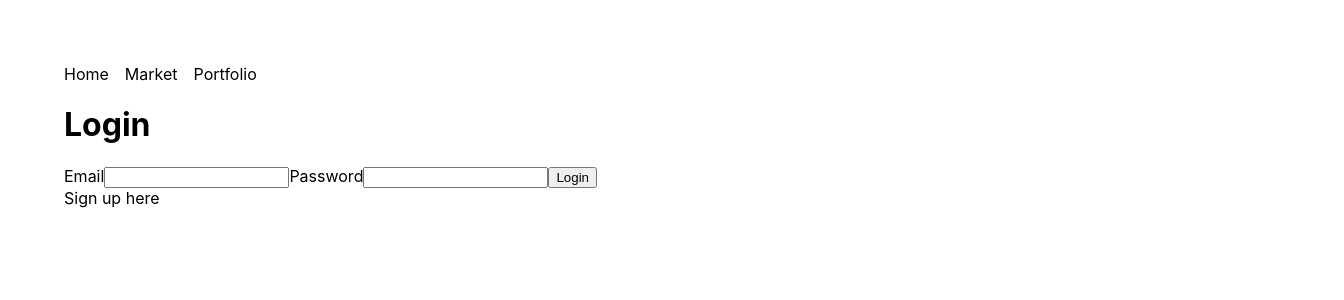
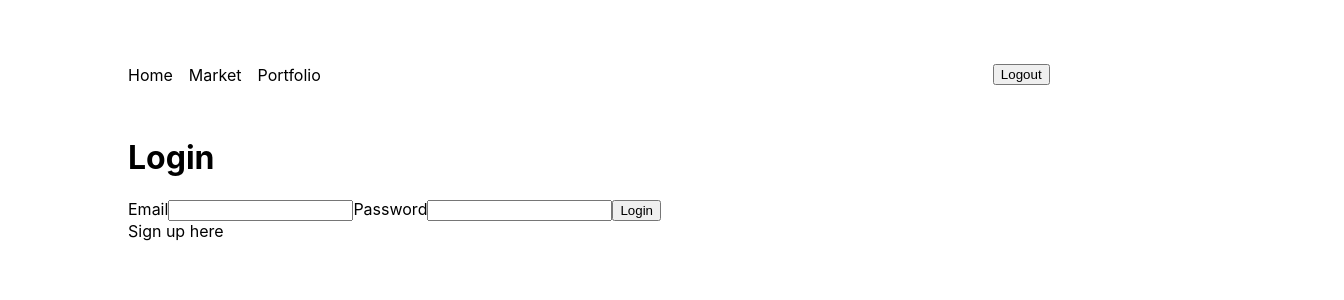
Before and after one commit to bishowX/cryptic, a Next.js app: page /login in a window 1280 px wide. Shown: the top 300 px of the page, 1344 px wide, since content can reach past the window. Built offline with nearby package versions, Linux system fonts and the light colour scheme; no server answers.

Commit message:
added logout button in navbar and changed ui in coin detail page

```diff
--- a/src/components/Navbar.jsx
+++ b/src/components/Navbar.jsx
@@ -1,8 +1,16 @@
 import React from "react";
 import Link from "next/link";
 
+import { useAuth } from "context/AuthContext";
+
 const Navbar = () => {
+  const {
+    logout,
+    state: { user },
+  } = useAuth();
+
   return (
+    <div style={{ paddingBottom: "2rem", width: "80%", display: "flex", justifyContent: "space-between", alignItems: "center" }}>
       <div style={{ display: "flex", gap: "1rem" }}>
         <Link href="/">
           <a>Home</a>
@@ -14,6 +22,8 @@ const Navbar = () => {
           <a>Portfolio</a>
         </Link>
       </div>
+      <button onClick={logout}>Logout</button>
+    </div>
   );
 };
 
--- a/src/constants/index.js
+++ b/src/constants/index.js
@@ -2,6 +2,6 @@ export const API_BASE_URL = "https://rest.coinapi.io";
 export const API_OPTIONS = {
   method: "GET",
   headers: {
-    "X-CoinAPI-Key": "15B7E8A8-7DC4-4814-8220-5E9A4DD1F6DE",
+    "X-CoinAPI-Key": "8C5CF97B-424D-4246-89C8-E698C6740FC8",
   },
 };
--- a/src/pages/coin/[coinId].jsx
+++ b/src/pages/coin/[coinId].jsx
@@ -19,10 +19,10 @@ const CoinDetail = () => {
 
   return (
     <div>
-      Detail of {coinId}
+      <h1> Detail of {coinId}</h1>
       {coin.error && <h3>Error: {coin.error}</h3>}
       {coin.loading && <h3>loading...</h3>}
-      {coin.data?.asset_id && <pre>{JSON.stringify(coin.data)}</pre>}
+      {coin.data?.asset_id && <h2>{JSON.stringify(coin.data)}</h2>}
     </div>
   );
 };
--- a/src/styles/globals.css
+++ b/src/styles/globals.css
@@ -1,6 +1,8 @@
 html,
 body {
-  padding: 2rem;
+  width: 100vw;
+  min-height: 100vh;
+  padding: 2rem 4rem;
   margin: 0;
   font-family: -apple-system, BlinkMacSystemFont, Segoe UI, Roboto, Oxygen, Ubuntu, Cantarell, Fira Sans, Droid Sans, Helvetica Neue, sans-serif;
 }
```
Also changed, not shown: src/pages/dashboard.jsx (+0 -7 lines). Lines whose indentation alone changed are shown as unchanged.
